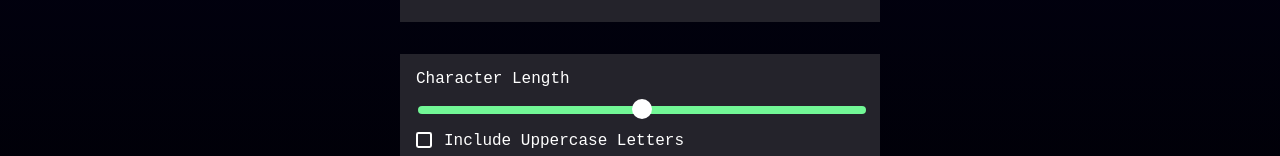
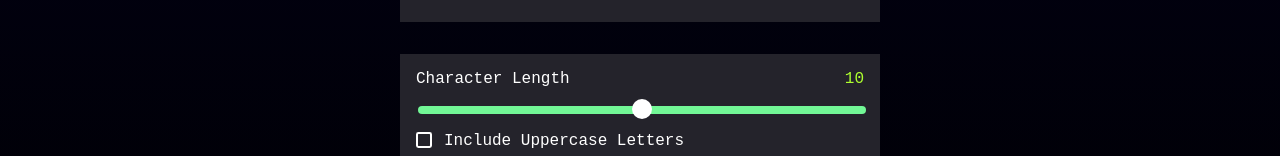
Before and after one commit to emil6957/password-generator, a React (Create React App) app: page / in a window 1280 px wide. Shown: the part 380-536 px from the top of the page. Built offline with nearby package versions, Linux system fonts and the light colour scheme.

Commit message:
finished the generatePassword function passing all the tests

```diff
--- a/src/Components/PasswordGenerator/PasswordGenerator.tsx
+++ b/src/Components/PasswordGenerator/PasswordGenerator.tsx
@@ -1,4 +1,4 @@
-import React, { useState } from "react";
+import React, { SyntheticEvent, useState } from "react";
 import "./PasswordGenerator.css"
 import Options from "../../Interfaces/Options";
 import PasswordDisplay from "../PasswordDisplay/PasswordDisplay";
@@ -21,7 +21,71 @@ function PasswordGenerator() {
         setPasswordLength(target.value);
     };
 
+    function passwordTest(password: string): boolean {
+        if(options.lowercase === true) {
+            if(!password.match(/[a-z]/)) {
+                return false;
+            };
+        };
+
+        if(options.uppercase === true) {
+            if(!password.match(/[A-Z]/)) {
+                return false;
+            };
+        };
+
+        if(options.numbers === true) {
+            if(!password.match(/[0-9]/)) {
+                return false;
+            };
+        };
+
+        if(options.symbols === true) {
+            if(!password.match(/[\W\S_]/)) {
+                return false;
+            };
+        };
+
+        return true;
+    }
+
     function generatePassword(): void {
+        let newPassword: string = "";
+        let characters: string = "";
+        const lowercaseChars: string = "abcdefghijklmnopqrstuvwxyz";
+        const uppercaseChars: string = "ABCDEFGHIJKLMNOPQRSTUVWXYZ";
+        const numbers: string = "0123456789";
+        const symbols: string = "!\"£$%^&*()_+`-=[]{};'#:@~,./<>?";
+
+        if(options.lowercase === true) {
+            characters += lowercaseChars;
+        };
+
+        if(options.uppercase === true) {
+            characters += uppercaseChars;
+        };
+
+        if(options.numbers === true) {
+            characters += numbers;
+        };
+
+        if(options.symbols === true) {
+            characters += symbols;
+        };
+
+        if(characters.length === 0) {
+            return;
+        };
+
+        for(let i = 0; i < passwordLength; i++) {
+            newPassword += characters.charAt(Math.floor(Math.random() * characters.length));
+        };
+
+        if(passwordTest(newPassword) === true) {
+            setPassword(newPassword);
+        } else {
+            generatePassword();
+        };
     };
 
     function updateOptions(option: string): void {
@@ -66,7 +130,7 @@ function PasswordGenerator() {
         <div className="password-generator">
             <h1 className="password-generator__header">Password Generator</h1>
             <PasswordDisplay password={password} />
-            <PasswordGeneratorBottom options={options} updateOptions={updateOptions} generatePassword={generatePassword} />
+            <PasswordGeneratorBottom passwordLength={passwordLength} updatePasswordLength={updatePasswordLength} options={options} updateOptions={updateOptions} generatePassword={generatePassword} />
         </div>
     );
 };
```
